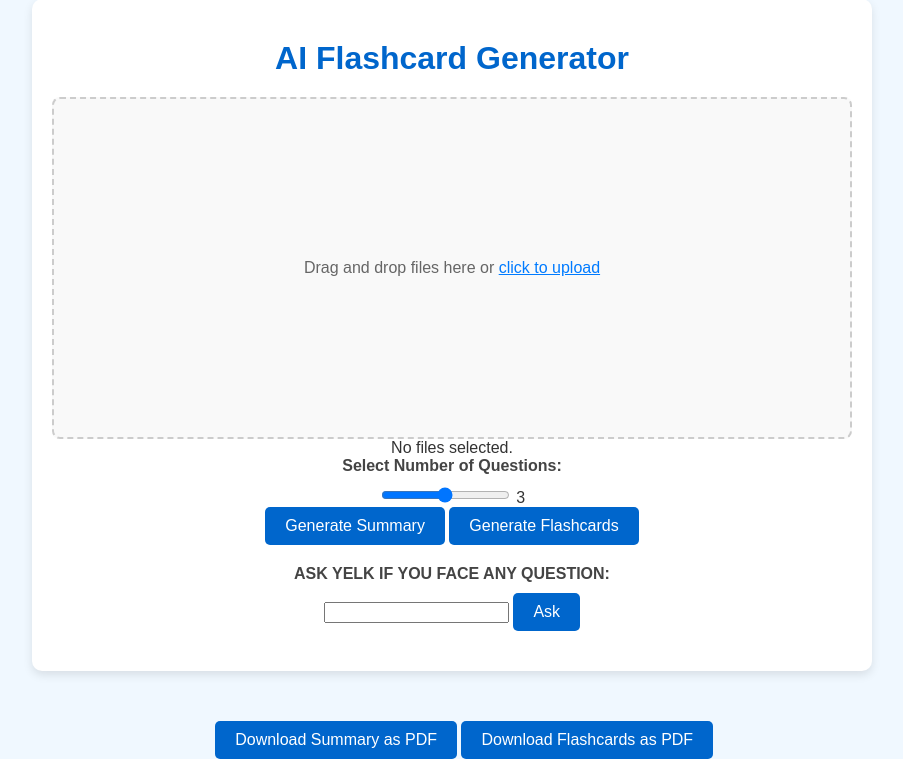
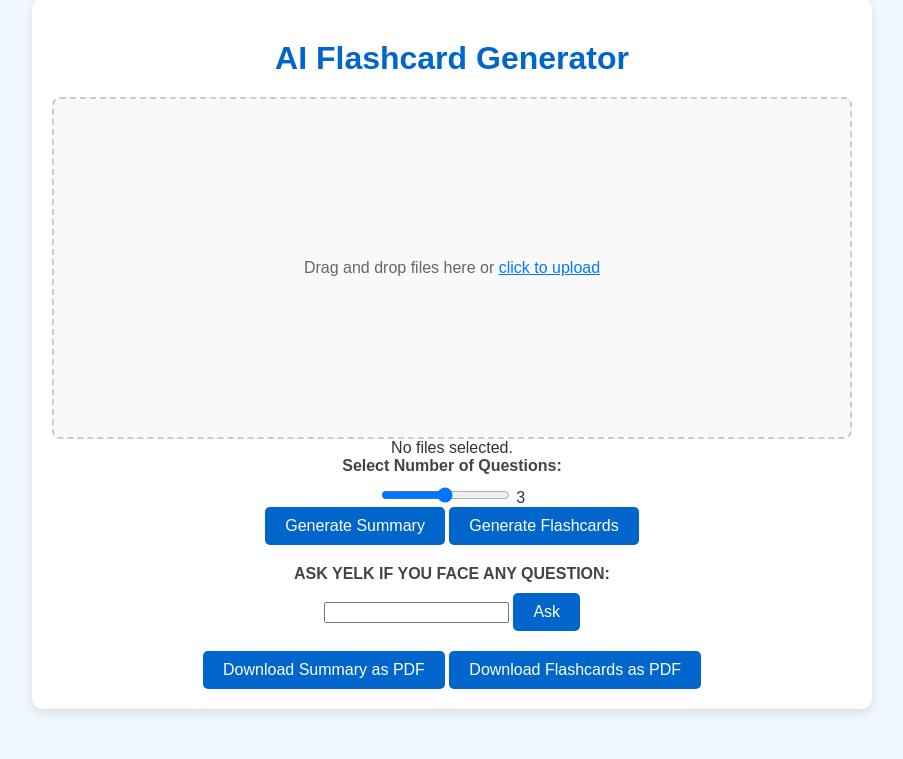
Before and after one commit to EddieSHK/YELK, a Flask app: page / in a window 1280 px wide. Shown: the part 51-810 px from the top of the page, without its empty margins (188-1091 px from the left). Run offline with Flask 3, Linux system fonts and the light colour scheme.

Commit message:
Update index2.html

```diff
--- a/templates/index2.html
+++ b/templates/index2.html
@@ -247,14 +247,15 @@ li strong {
             <h2>Answer:</h2>
             <p id="answerText"></p>
         </div>
+        <div id="download-section" style="margin-top: 20px;">
+            <!-- <button id="download-summary-pptx">Download Summary as PPTX</button> -->
+            <button id="download-summary-pdf" style="align-items: center;">Download Summary as PDF</button>
+            <!-- <button id="download-flashcards-pptx" style="align-items: center; margin-right: 28vw;">Download Flashcards as PPTX</button> -->
+            <button id="download-flashcards-pdf" style="align-items: center;">Download Flashcards as PDF</button>
+        </div>
     </div>
 
-    <div id="download-section" style="margin-top: 20px;">
-        <!-- <button id="download-summary-pptx">Download Summary as PPTX</button> -->
-        <button id="download-summary-pdf" style="align-items: center; margin-left: 31.5vw;">Download Summary as PDF</button>
-        <!-- <button id="download-flashcards-pptx" style="align-items: center; margin-right: 28vw;">Download Flashcards as PPTX</button> -->
-        <button id="download-flashcards-pdf" style="align-items: center; margin-right: 28vw;">Download Flashcards as PDF</button>
-    </div>
+
 
     <script>
          // Update the displayed value of the slider
```
